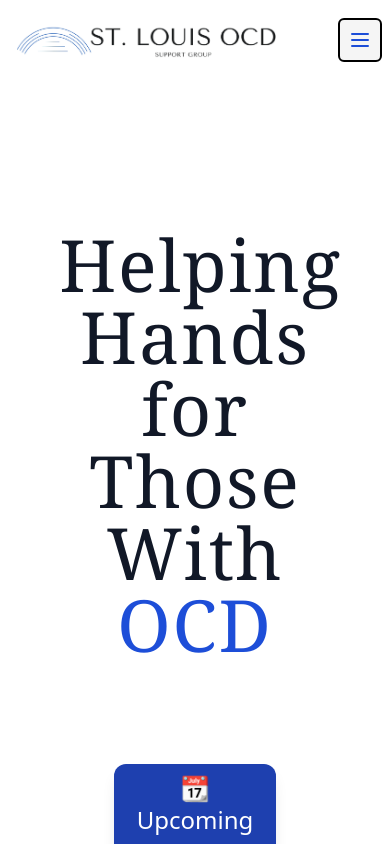
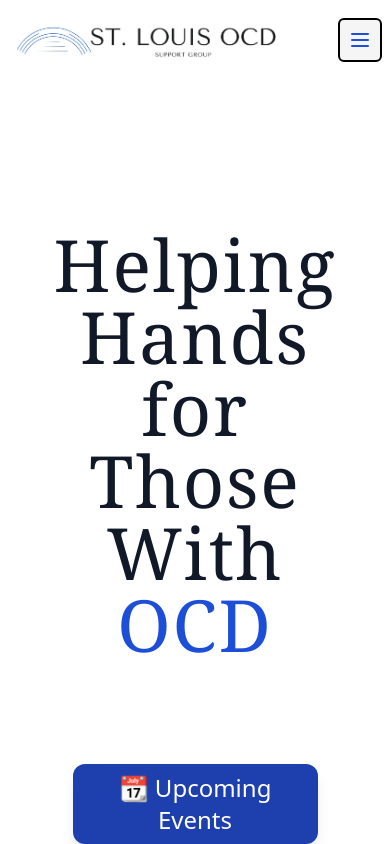
Before and after one commit to brianprost/stl-ocd-website, a Next.js app: page / in a window 390 px wide. Built offline with nearby package versions, Linux system fonts and the light colour scheme; a web font is replaced by a local one; what tailwind-animatecss would draw is missing.

Commit message:
landing page widening for mobile devices

```diff
--- a/components/Landing.jsx
+++ b/components/Landing.jsx
@@ -3,7 +3,7 @@ const Landing = () => {
 
   return (
     <section className="bg-white-100 flex justify-center pb-12" id="home">
-      <div className="flex items-center justify-center px-8 pt-20 lg:pt-28 lg:pb-16 ">
+      <div className="flex items-center justify-center sm:px-8 pt-20 lg:pt-28 lg:pb-16 ">
         <div className="w-5/6 md:w-1/2 ">
           <h1 className="md:leading-2 py-16 text-center font-title text-7xl tracking-wide text-gray-900 md:pb-0 md:text-8xl lg:text-7xl xl:text-8xl ">
             Helping Hands for Those With
@@ -11,7 +11,7 @@ const Landing = () => {
           </h1>
           <a href={latestFlyerLink}>
             <div className="lg:justify-left flex items-center justify-center">
-              <div className="m-10 w-3/5 transform rounded-xl bg-blue-800 p-2 text-center text-2xl font-normal text-white  shadow-lg transition duration-500 ease-in-out hover:-translate-y-1 hover:bg-gray-900 hover:shadow-lg focus:outline-none focus:ring-2 focus:ring-blue-800 focus:ring-offset-4">
+              <div className="m-10 w-full lg:w-3/5 transform rounded-xl bg-blue-800 p-2 text-center text-2xl font-normal text-white  shadow-lg transition duration-500 ease-in-out hover:-translate-y-1 hover:bg-gray-900 hover:shadow-lg focus:outline-none focus:ring-2 focus:ring-blue-800 focus:ring-offset-4">
                 📆 Upcoming Events
               </div>
             </div>
```
